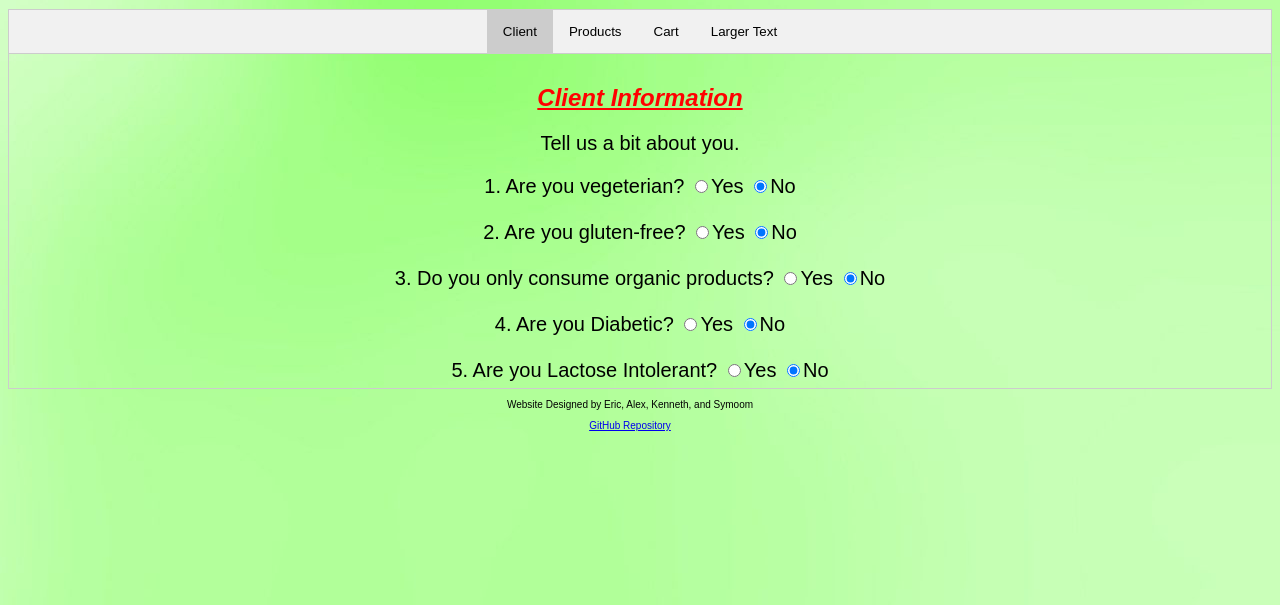
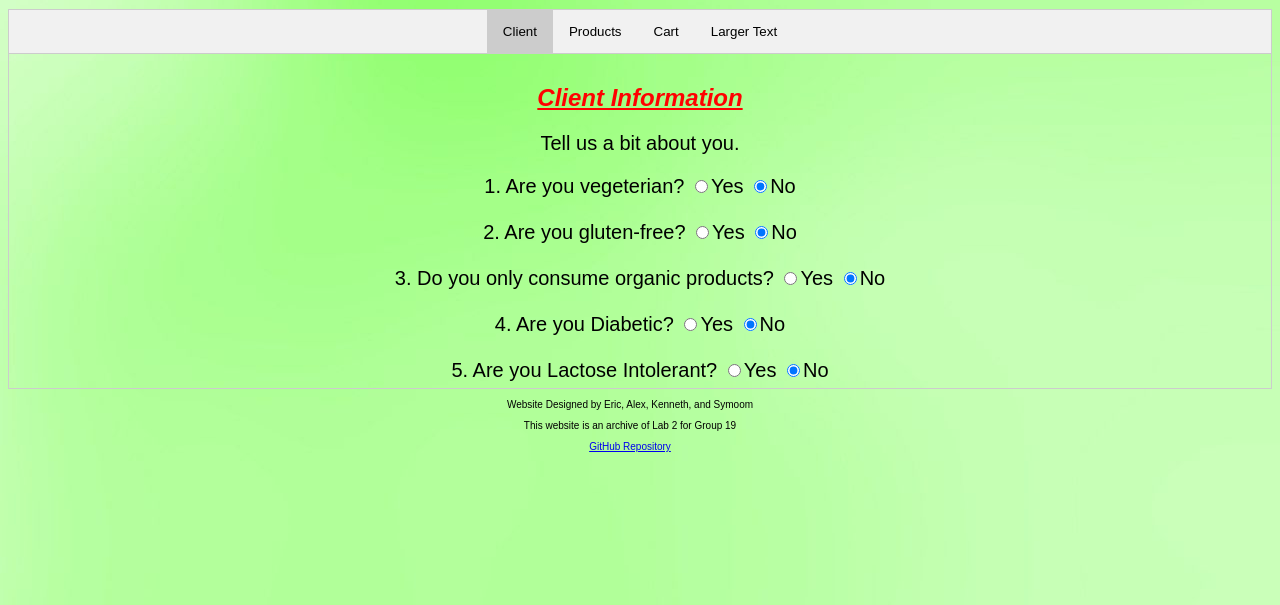
Before and after one commit to alexsu100/SEG-3125-Lab-2, a plain HTML site: page index.html in a window 1280 px wide. Shown: the part 195-800 px from the top of the page. Drawn offline with Linux system fonts and the light colour scheme.

Commit message:
Update index.html

```diff
--- a/index.html
+++ b/index.html
@@ -111,6 +111,7 @@
 
 <div class="signature">
     <p>Website Designed by Eric, Alex, Kenneth, and Symoom</p>
+    <p>This website is an archive of Lab 2 for Group 19</p>
     <a href="https://github.com/edam016/SEG3125LABS">GitHub Repository</a>
 </div>
 
```
